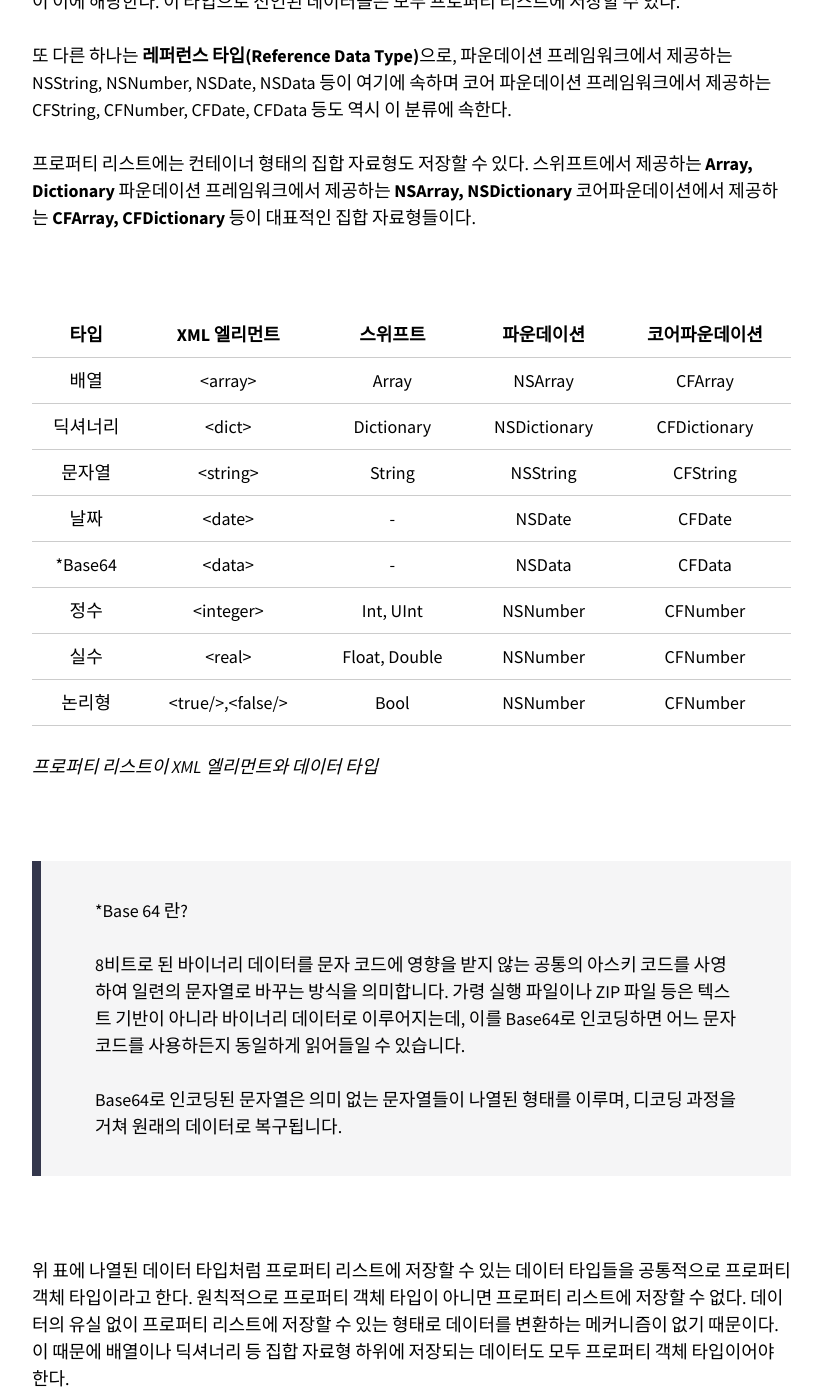
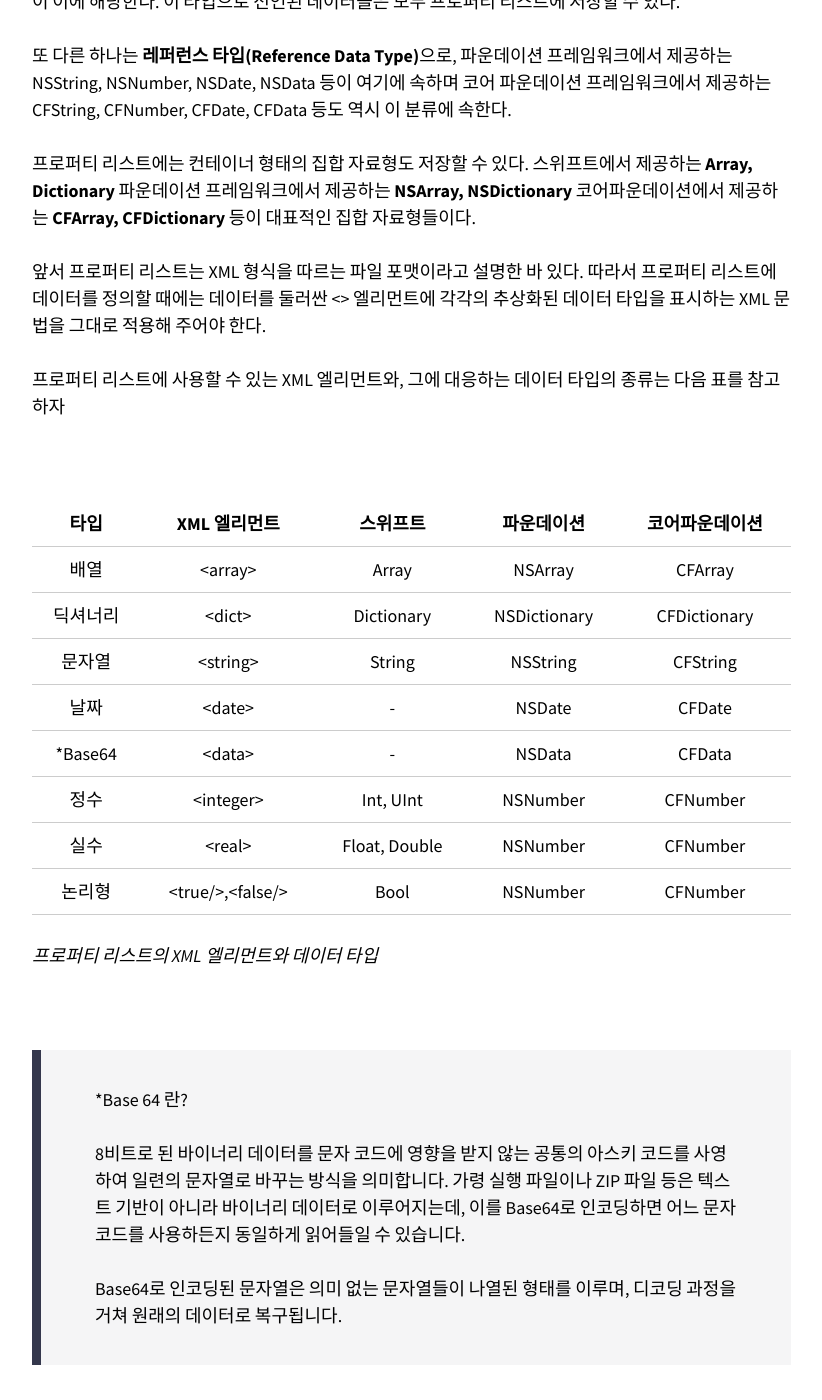
Before and after one commit to jxxnnee/minkkkjoon.github.io, a Jekyll site: the page built from _posts/2019-07-15-property-list-1.md, in a window 1280 px wide and 1400 px high, scrolled down 3064 px. Shown: the whole window, without its empty margins (343-1165 px from the left). Built offline with Jekyll 4.4.1, drawn with Linux system fonts in a browser that asks for light colours; nearby versions of some CDN libraries.

Commit message:
Update 2019-07-15-property-list-1.md

```diff
--- a/_posts/2019-07-15-property-list-1.md
+++ b/_posts/2019-07-15-property-list-1.md
@@ -98,6 +98,10 @@ String 타입의 값을 저장했더라도 이를 NSString 타입의 형태로
 
 프로퍼티 리스트에는 컨테이너 형태의 집합 자료형도 저장할 수 있다. 스위프트에서 제공하는 **Array, Dictionary** 파운데이션 프레임워크에서 제공하는 **NSArray, NSDictionary** 코어파운데이션에서 제공하는 **CFArray, CFDictionary** 등이 대표적인 집합 자료형들이다.
 
+앞서 프로퍼티 리스트는 XML 형식을 따르는 파일 포맷이라고 설명한 바 있다. 따라서 프로퍼티 리스트에 데이터를 정의할 때에는 데이터를 둘러싼 <> 엘리먼트에 각각의 추상화된 데이터 타입을 표시하는 XML 문법을 그대로 적용해 주어야 한다.
+
+프로퍼티 리스트에 사용할 수 있는 XML 엘리먼트와, 그에 대응하는 데이터 타입의 종류는 다음 표를 참고하자
+
 <br>
 
 |   타입   |       XML 엘리먼트       |   스위프트    |  파운데이션  | 코어파운데이션 |
@@ -111,7 +115,7 @@ String 타입의 값을 저장했더라도 이를 NSString 타입의 형태로
 |   실수   |        &#60;real>        | Float, Double |   NSNumber   |    CFNumber    |
 |  논리형  | &#60;true/>,&#60;false/> |     Bool      |   NSNumber   |    CFNumber    |
 
-*프로퍼티 리스트이 XML 엘리먼트와 데이터 타입*
+*프로퍼티 리스트의 XML 엘리먼트와 데이터 타입*
 
 <br>
 
```
